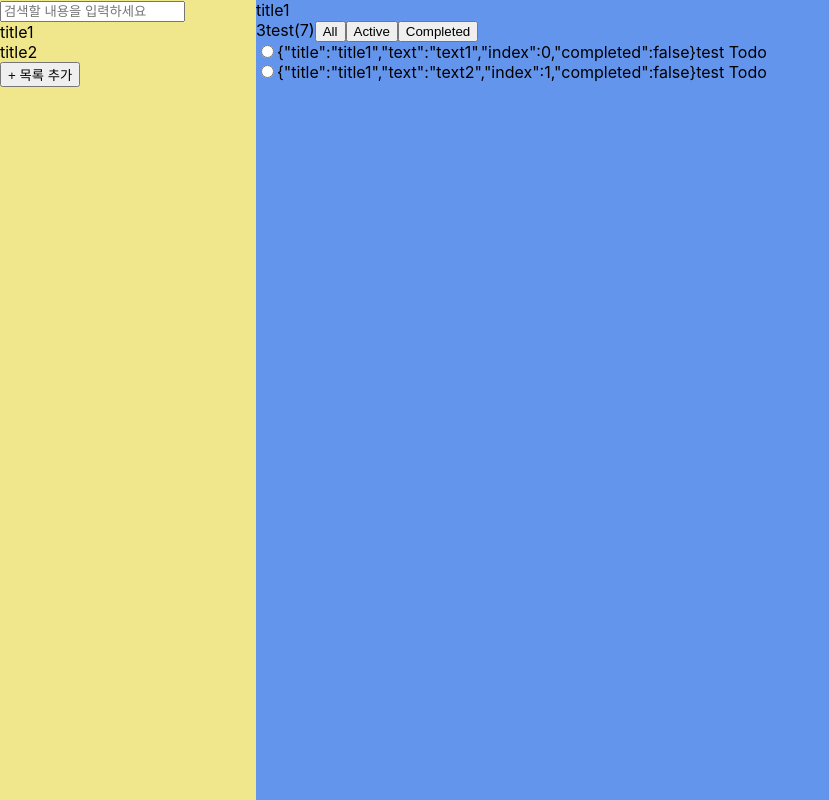
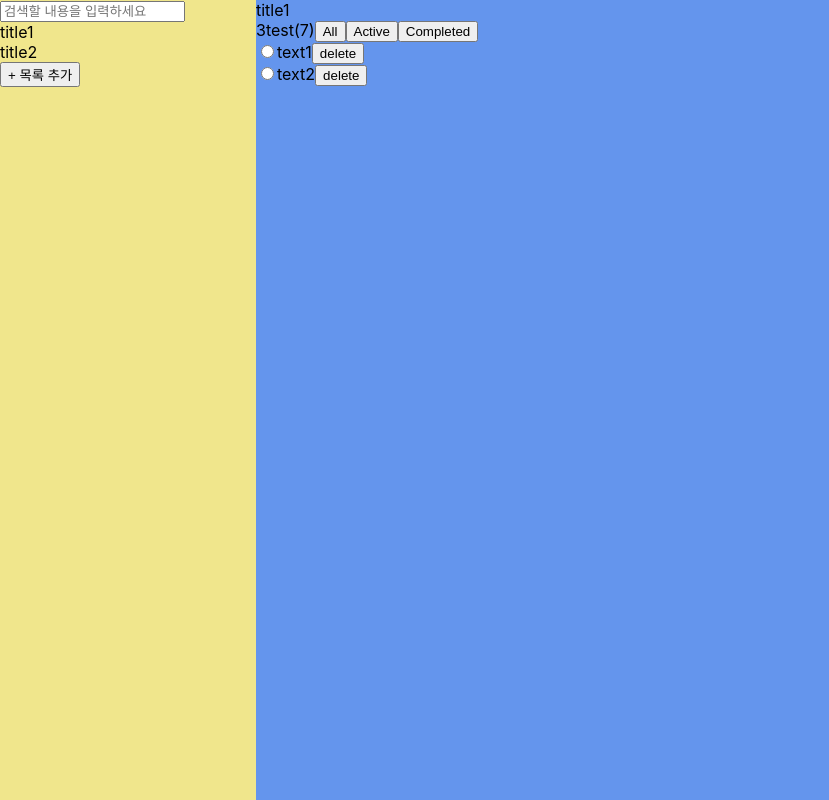
Before and after one commit to RamiTae/react-todo-app, a React (Create React App) app: page / in a window 1280 px wide. Both pictures are taken after a click on the element "title1". Shown: the whole page, without its empty margins (0-829 px from the left). Built offline with nearby package versions, Linux system fonts and the light colour scheme.

Commit message:
:triangular_flag_on_post: implement Todo component

```diff
--- a/src/components/Todo.js
+++ b/src/components/Todo.js
@@ -1,22 +1,19 @@
 import React from "react";
 
 export default function Todo({ todo, handleTodo }) {
-  let isChecked = false;
+  const parseTodo = JSON.parse(todo);
+  console.log({ completed: parseTodo.completed });
   function handleRadio(e) {
-    // console.log(isChecked);
-    if (e.target.checked && isChecked) {
-      e.target.checked = !e.target.checked;
-      isChecked = false;
-    } else {
-      isChecked = true;
-    }
-    console.log("redio clicked", e.target.checked);
+    // console.log("redio clicked", e.target.checked);
+    console.log(handleTodo(parseTodo.index, "completed", !parseTodo.completed));
+    // e.target.checked = !parseTodo.completed;
   }
 
   return (
     <div>
-      <input type="radio" onClick={handleRadio} />
-      <span>{todo}test Todo</span>
+      <input type="radio" onClick={handleRadio} checked={parseTodo.completed} />
+      <span>{parseTodo.text}</span>
+      <button>delete</button>
     </div>
   );
 }
--- a/src/components/TodoList.js
+++ b/src/components/TodoList.js
@@ -26,7 +26,7 @@ export default class TodoList extends Component {
   render() {
     const { nowTitle, todos, indexOfTodos, handleAddTodo, handleTodo } = this.props;
     let todoList = todos.filter(todo => todo.title === nowTitle);
-    console.log(todoList);
+    // console.log(todoList);
 
     //display상태에 따라 todoList 변경
     if (this.state.displayState !== "All") {
```
